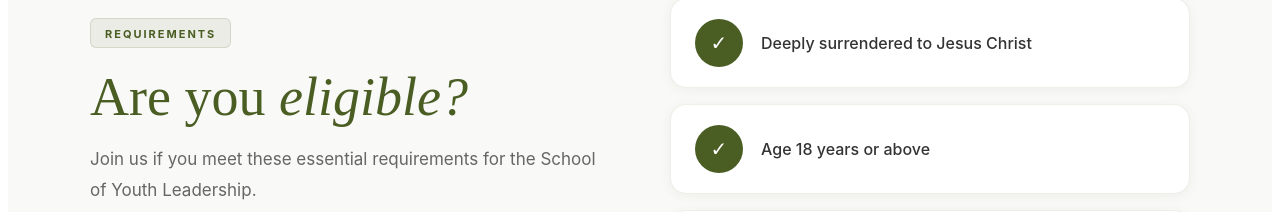
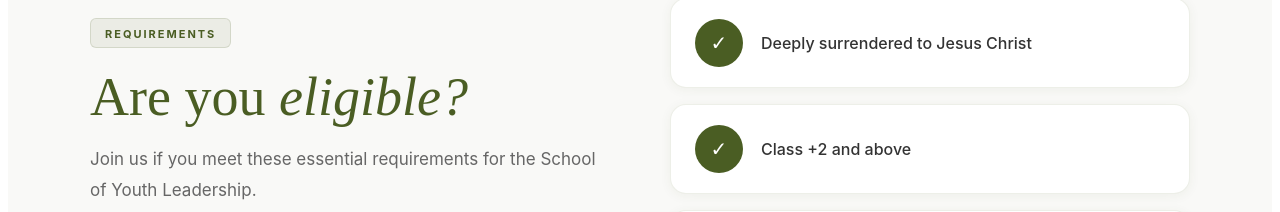
Before and after one commit to melvinmoni32/icpf-syl-2025, a React (Vite) app in the folder frontend/: page / in a window 1280 px wide. Shown: the part 2843-3055 px from the top of the page. Built offline with nearby package versions, Linux system fonts and the light colour scheme.

Commit message:
Update EligibilitySection.tsx

```diff
--- a/frontend/src/app/components/EligibilitySection.tsx
+++ b/frontend/src/app/components/EligibilitySection.tsx
@@ -1,7 +1,7 @@
 export function EligibilitySection() {
   const criteria = [
     { text: 'Deeply surrendered to Jesus Christ', icon: '✝️' },
-    { text: 'Age 18 years or above', icon: '🎓' },
+    { text: 'Class +2 and above', icon: '🎓' },
     { text: 'Proficient in English language', icon: '📖' },
   ];
 
```
